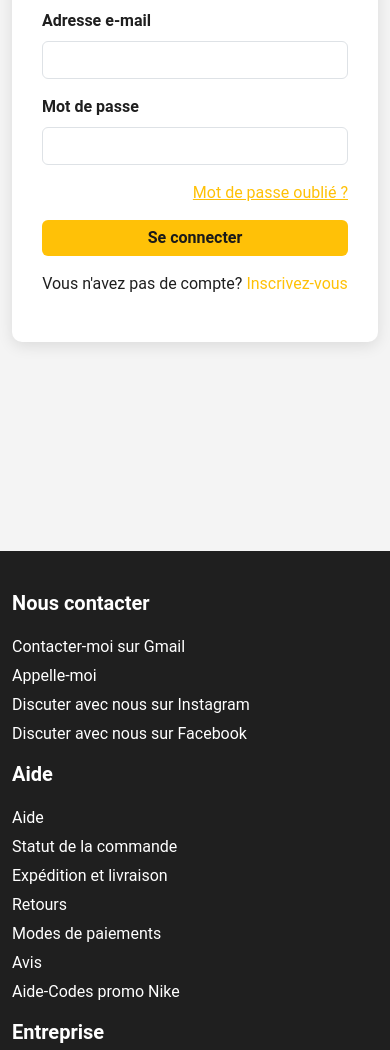
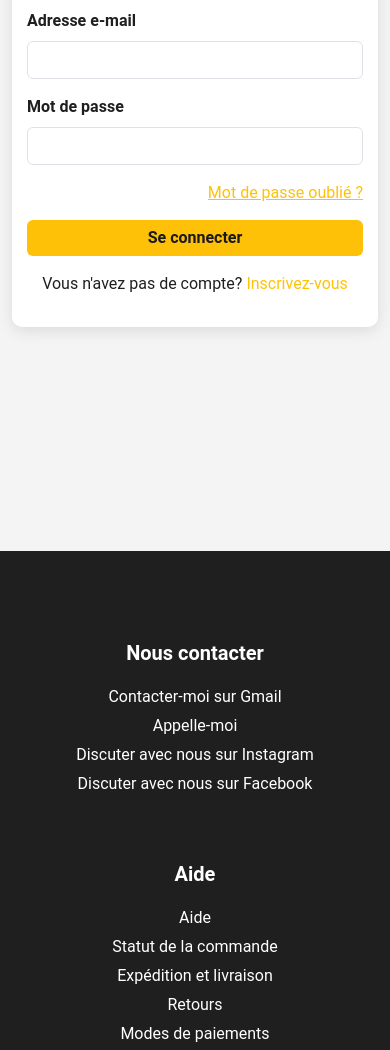
Before and after one commit to zakariaadans/Store-Nike, a plain HTML site: page connection.html in a window 390 px wide. Shown: the part 433-1483 px from the top of the page. Drawn offline with nearby package versions, Linux system fonts and the light colour scheme.

Commit message:
modif le  pied de page

```diff
--- a/connection.css
+++ b/connection.css
@@ -186,3 +186,15 @@ footer a:hover {
 .social-icons a:hover {
     color: #f8c52c;
 }
+@media (max-width:576px) {
+    footer div div div ul li{
+        text-align: center;
+    }
+    footer div div div h5{
+        text-align: center;
+        margin-top: 50px;
+    }
+    .login-form{
+        padding: 15px;
+    }
+}
--- a/inscription.css
+++ b/inscription.css
@@ -166,3 +166,15 @@ footer a:hover {
 .social-icons a:hover {
     color: #f8c52c;
 }
+@media (max-width:576px) {
+    footer div div div ul li{
+        text-align: center;
+    }
+    footer div div div h5{
+        text-align: center;
+        margin-top: 50px;
+    }
+    .inscription-form{
+        padding: 15px;
+    }
+}
```
